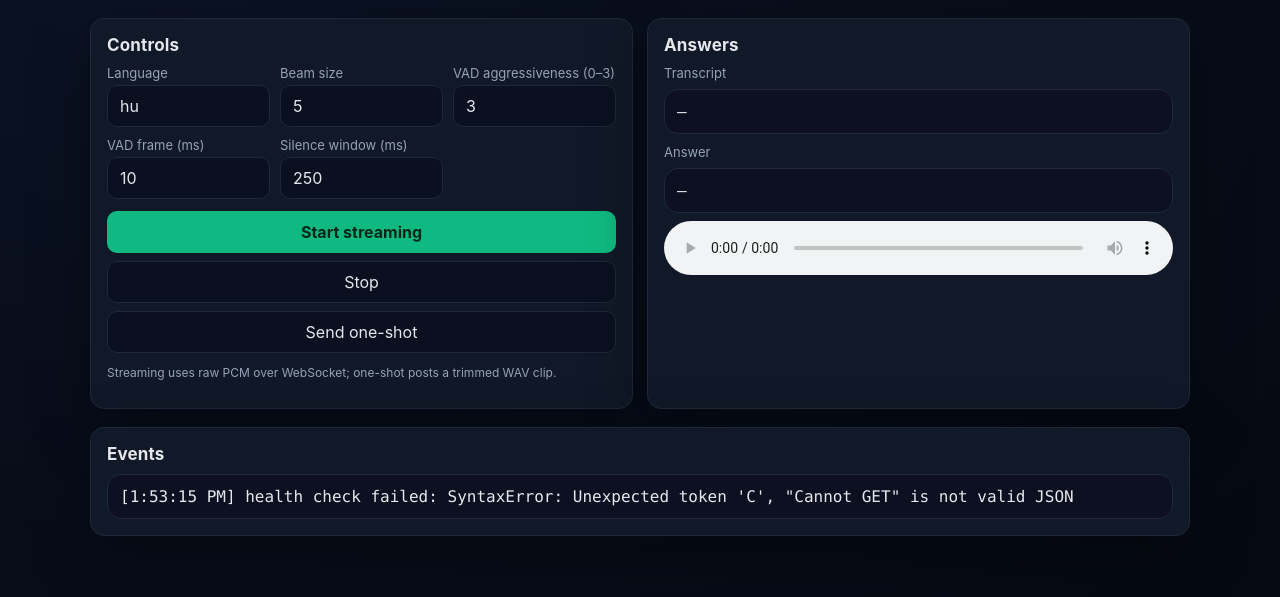
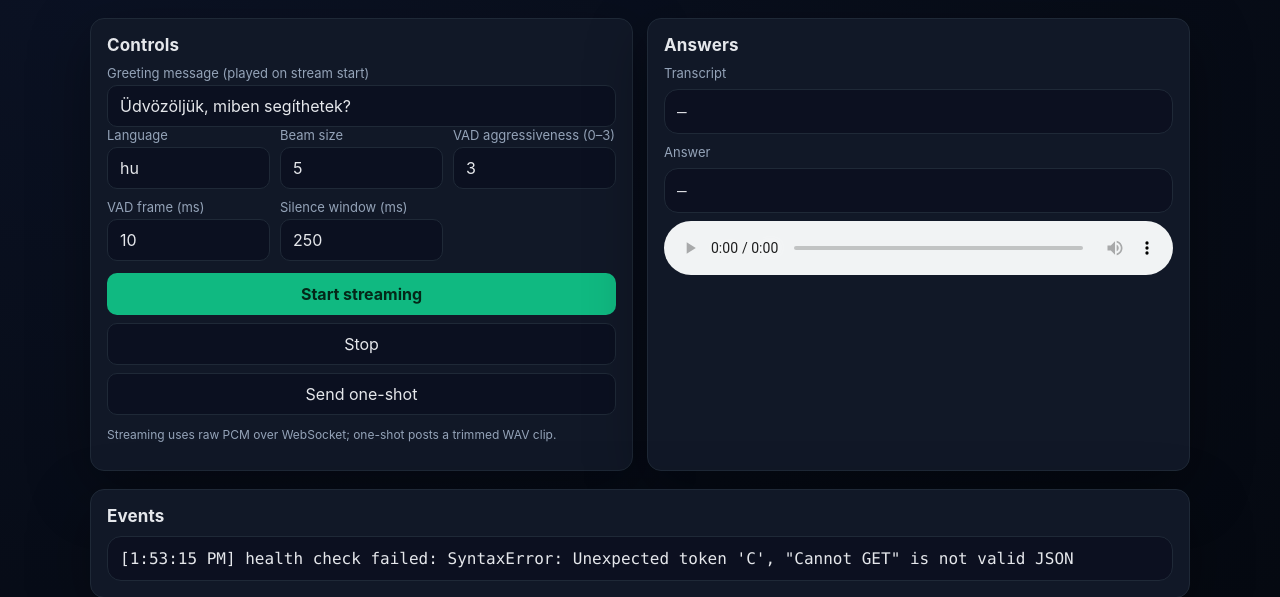
Before and after one commit to papdawin/customer-service-assistant, a Python web app: template web/frontend/templates/index.html in a window 1280 px wide. Shown: the part 127-724 px from the top of the page. Run offline with Jinja, Linux system fonts and the light colour scheme; the template is opened without the code that fills it, so the values that code supplies are empty.

Commit message:
Add greeting message feature for web stream
Play a configurable TTS greeting when the stream starts.
Frontend input field allows customizing the message.

Co-Authored-By: Claude Opus 4.5 <noreply@anthropic.com>

```diff
--- a/web/frontend/static/js/dom.js
+++ b/web/frontend/static/js/dom.js
@@ -6,6 +6,7 @@ export const answerEl = document.getElementById("answer");
 export const logEl = document.getElementById("log");
 export const ttsAudio = document.getElementById("ttsAudio");
 
+export const greetingInput = document.getElementById("greetingText");
 export const languageInput = document.getElementById("language");
 export const beamInput = document.getElementById("beamSize");
 export const vadAggInput = document.getElementById("vadAggressiveness");
--- a/web/frontend/static/js/main.js
+++ b/web/frontend/static/js/main.js
@@ -3,6 +3,7 @@ import { ensureMic, startProcessor, toPCM16, currentMicStream } from "./audio.js
 import { API_BASE, DEFAULT_SAMPLE_RATE } from "./config.js";
 import {
   beamInput,
+  greetingInput,
   languageInput,
   recordBtn,
   startBtn,
@@ -41,6 +42,7 @@ async function startStream() {
       language: languageInput.value || "hu",
       beam_size: Number(beamInput.value) || 5,
       sample_rate: DEFAULT_SAMPLE_RATE,
+      greeting_text: greetingInput.value || "",
       vad: {
         aggressiveness: Number(vadAggInput.value) || 3,
         frame_ms: Number(vadFrameInput.value) || 10,
@@ -57,6 +59,9 @@ async function startStream() {
       if (msg.type === "ready") {
         logMessage(`session ready (${msg.session_id})`);
         setVadState("ready");
+      } else if (msg.type === "greeting") {
+        logMessage("playing greeting...");
+        renderResult({ audio_b64: msg.audio_b64, audio_mime: msg.audio_mime });
       } else if (msg.type === "status") {
         setVadState(msg.message);
         logMessage(`vad status: ${msg.message}`);
--- a/web/frontend/templates/index.html
+++ b/web/frontend/templates/index.html
@@ -22,6 +22,12 @@
     <div class="grid">
       <div class="card">
         <h2>Controls</h2>
+        <div class="row">
+          <div style="flex: 2;">
+            <label for="greetingText">Greeting message (played on stream start)</label>
+            <input id="greetingText" value="Üdvözöljük, miben segíthetek?" placeholder="Leave empty to skip greeting" />
+          </div>
+        </div>
         <div class="row">
           <div>
             <label for="language">Language</label>
```
Also changed, not shown: web/backend/app.py (+18 -0 lines).
